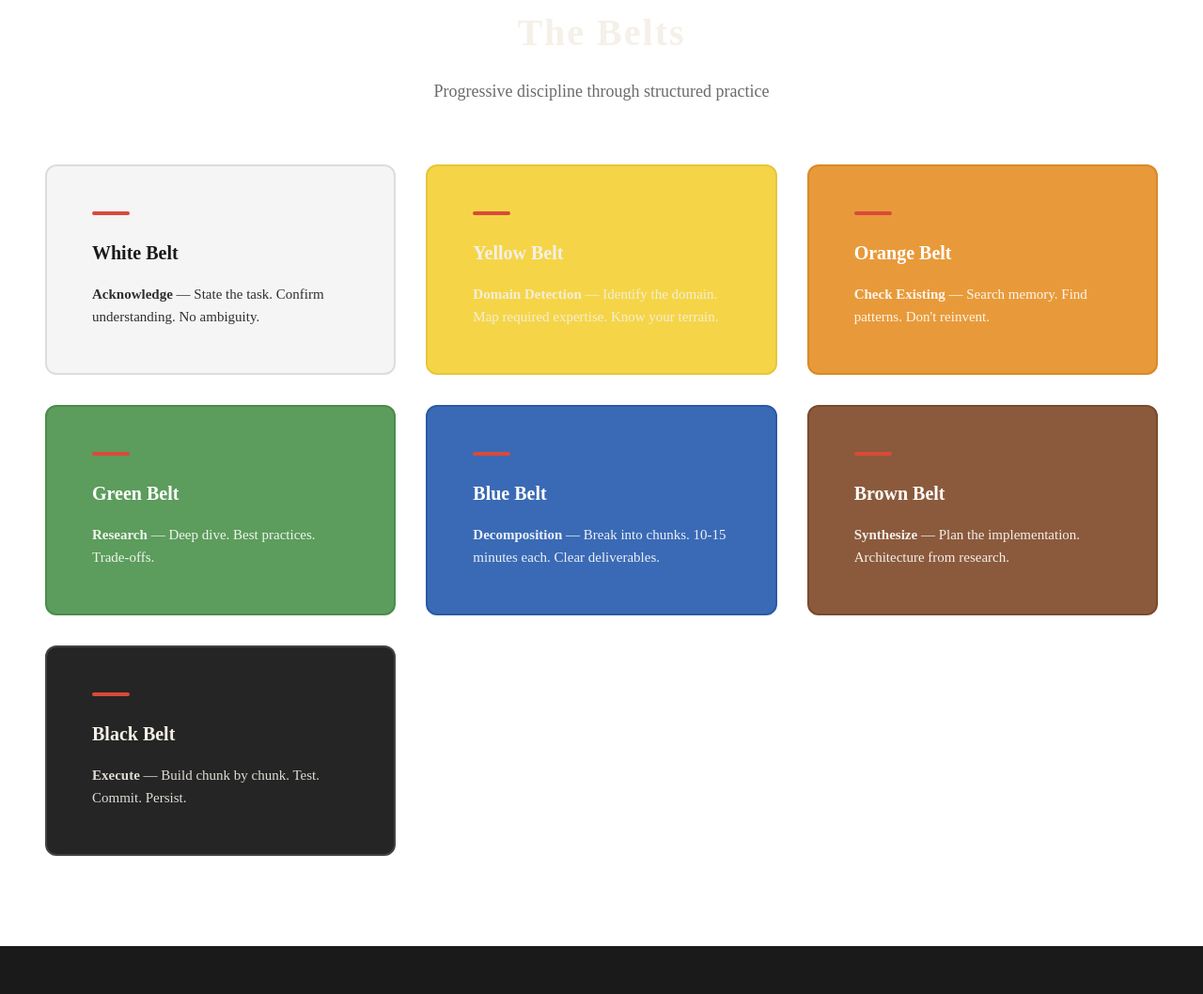
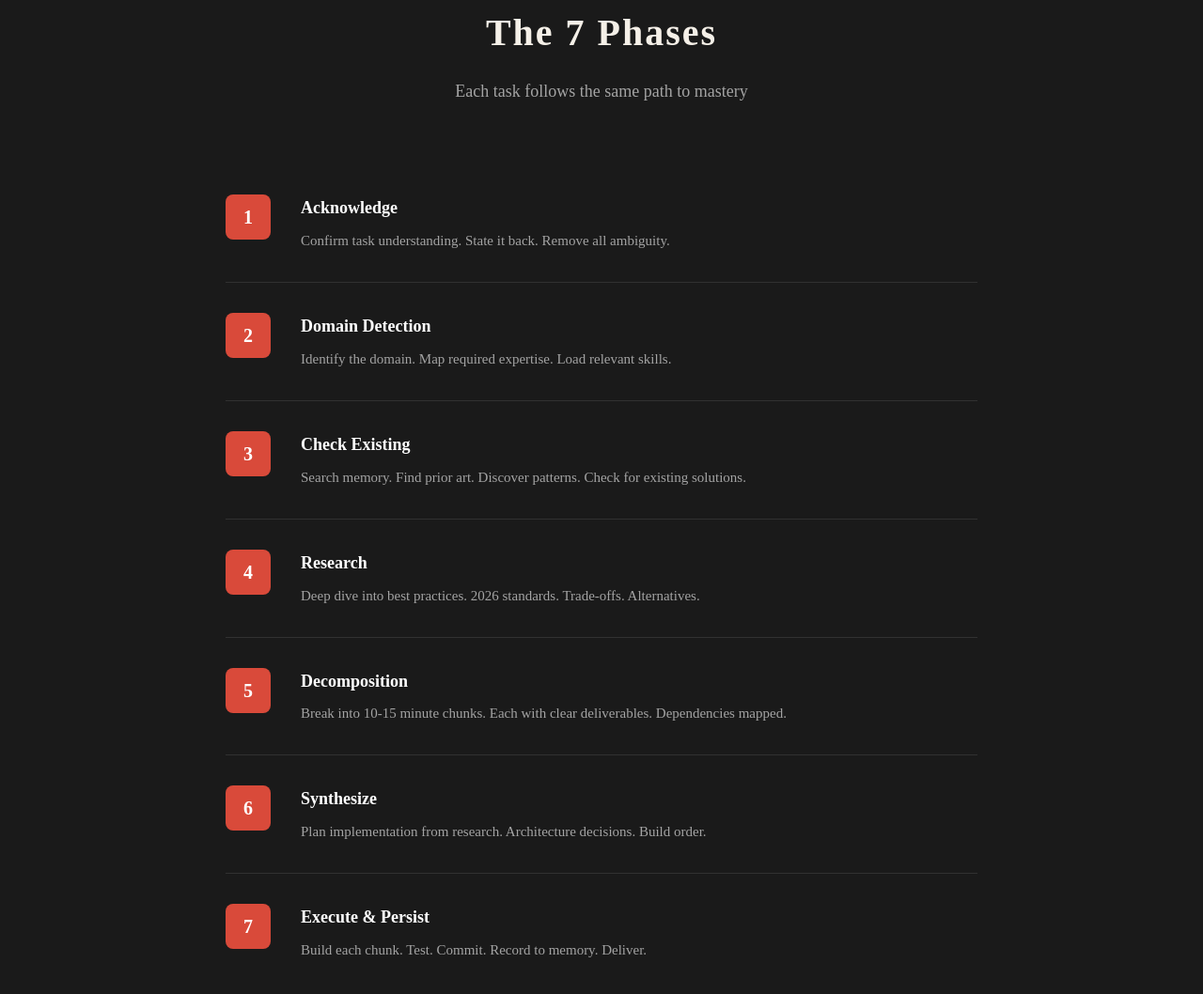
Before and after one commit to Tooled-app/ikkf-website, a plain HTML site: page index.html in a window 1280 px wide. Shown: the part 1969-3027 px from the top of the page at 94% size. Drawn offline with Linux system fonts and the light colour scheme.

Commit message:
Remove Features/Belts section

```diff
--- a/index.html
+++ b/index.html
@@ -67,52 +67,8 @@
         </div>
     </section>
 
-    <!-- Features Section -->
-    <section id="features" class="features">
-        <div class="section-header">
-            <h2>The Belts</h2>
-            <p>Progressive discipline through structured practice</p>
-        </div>
-        <div class="feature-grid">
-            <div class="feature-card white">
-                <div class="belt-stripe"></div>
-                <h3>White Belt</h3>
-                <p><strong>Acknowledge</strong> — State the task. Confirm understanding. No ambiguity.</p>
-            </div>
-            <div class="feature-card yellow">
-                <div class="belt-stripe"></div>
-                <h3>Yellow Belt</h3>
-                <p><strong>Domain Detection</strong> — Identify the domain. Map required expertise. Know your terrain.</p>
-            </div>
-            <div class="feature-card orange">
-                <div class="belt-stripe"></div>
-                <h3>Orange Belt</h3>
-                <p><strong>Check Existing</strong> — Search memory. Find patterns. Don't reinvent.</p>
-            </div>
-            <div class="feature-card green">
-                <div class="belt-stripe"></div>
-                <h3>Green Belt</h3>
-                <p><strong>Research</strong> — Deep dive. Best practices. Trade-offs.</p>
-            </div>
-            <div class="feature-card blue">
-                <div class="belt-stripe"></div>
-                <h3>Blue Belt</h3>
-                <p><strong>Decomposition</strong> — Break into chunks. 10-15 minutes each. Clear deliverables.</p>
-            </div>
-            <div class="feature-card brown">
-                <div class="belt-stripe"></div>
-                <h3>Brown Belt</h3>
-                <p><strong>Synthesize</strong> — Plan the implementation. Architecture from research.</p>
-            </div>
-            <div class="feature-card black">
-                <div class="belt-stripe"></div>
-                <h3>Black Belt</h3>
-                <p><strong>Execute</strong> — Build chunk by chunk. Test. Commit. Persist.</p>
-            </div>
-        </div>
-    </section>
 
-    <!-- 7 Phases Timeline -->
+
     <section id="phases" class="phases">
         <div class="section-header light">
             <h2>The 7 Phases</h2>
```
